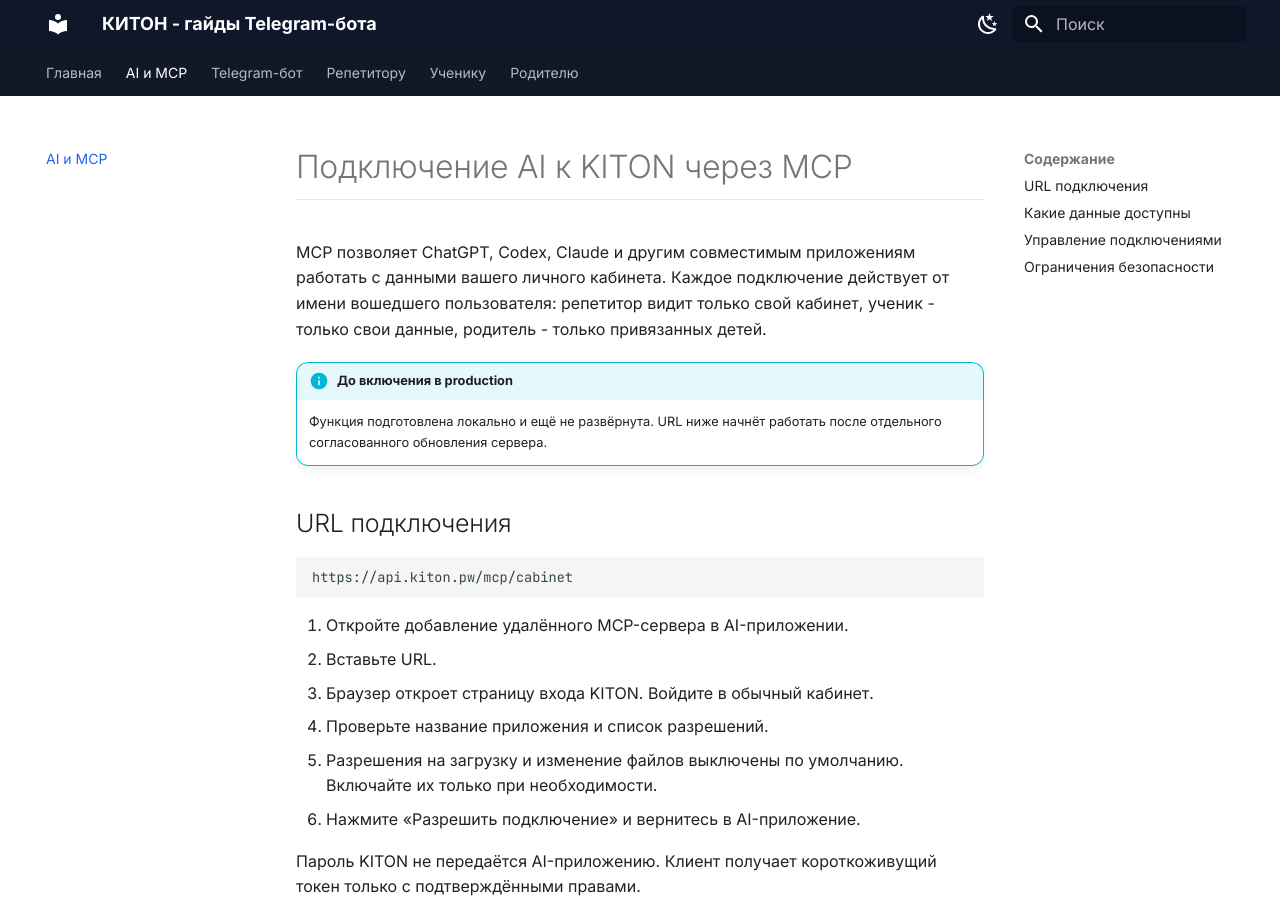
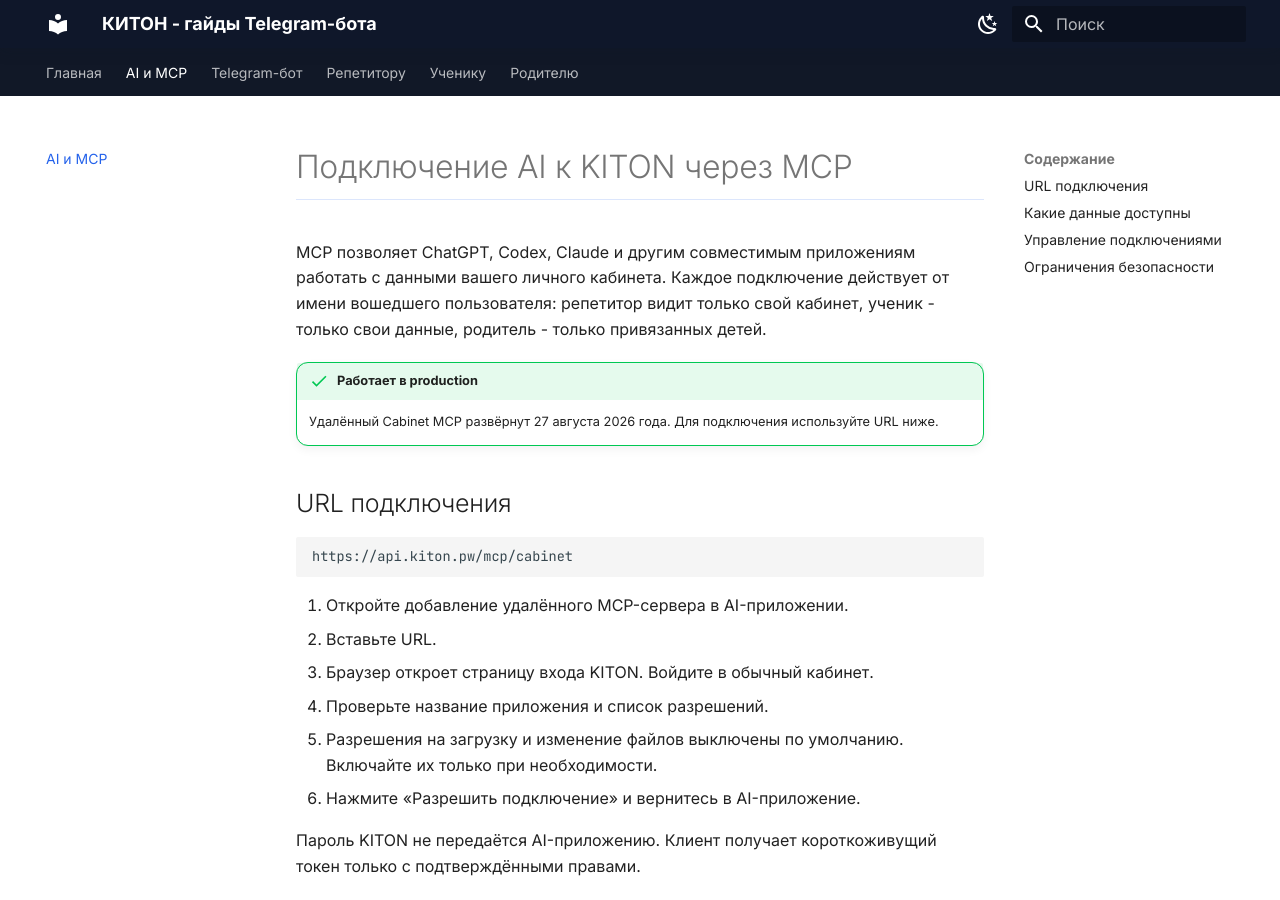
Before and after one commit to Skand21/kiton-guides, an MkDocs documentation site: the page built from docs/ai-mcp.md, in a window 1280 px wide and 900 px high. Built offline with MkDocs 1.6.1 and Material for MkDocs 9.7.7, drawn with Linux system fonts in a browser that asks for light colours.

Commit message:
docs: mark cabinet MCP as deployed

```diff
--- a/docs/ai-mcp.md
+++ b/docs/ai-mcp.md
@@ -2,8 +2,8 @@
 
 MCP позволяет ChatGPT, Codex, Claude и другим совместимым приложениям работать с данными вашего личного кабинета. Каждое подключение действует от имени вошедшего пользователя: репетитор видит только свой кабинет, ученик - только свои данные, родитель - только привязанных детей.
 
-!!! info "До включения в production"
-    Функция подготовлена локально и ещё не развёрнута. URL ниже начнёт работать после отдельного согласованного обновления сервера.
+!!! success "Работает в production"
+    Удалённый Cabinet MCP развёрнут 27 августа 2026 года. Для подключения используйте URL ниже.
 
 ## URL подключения
 
```
